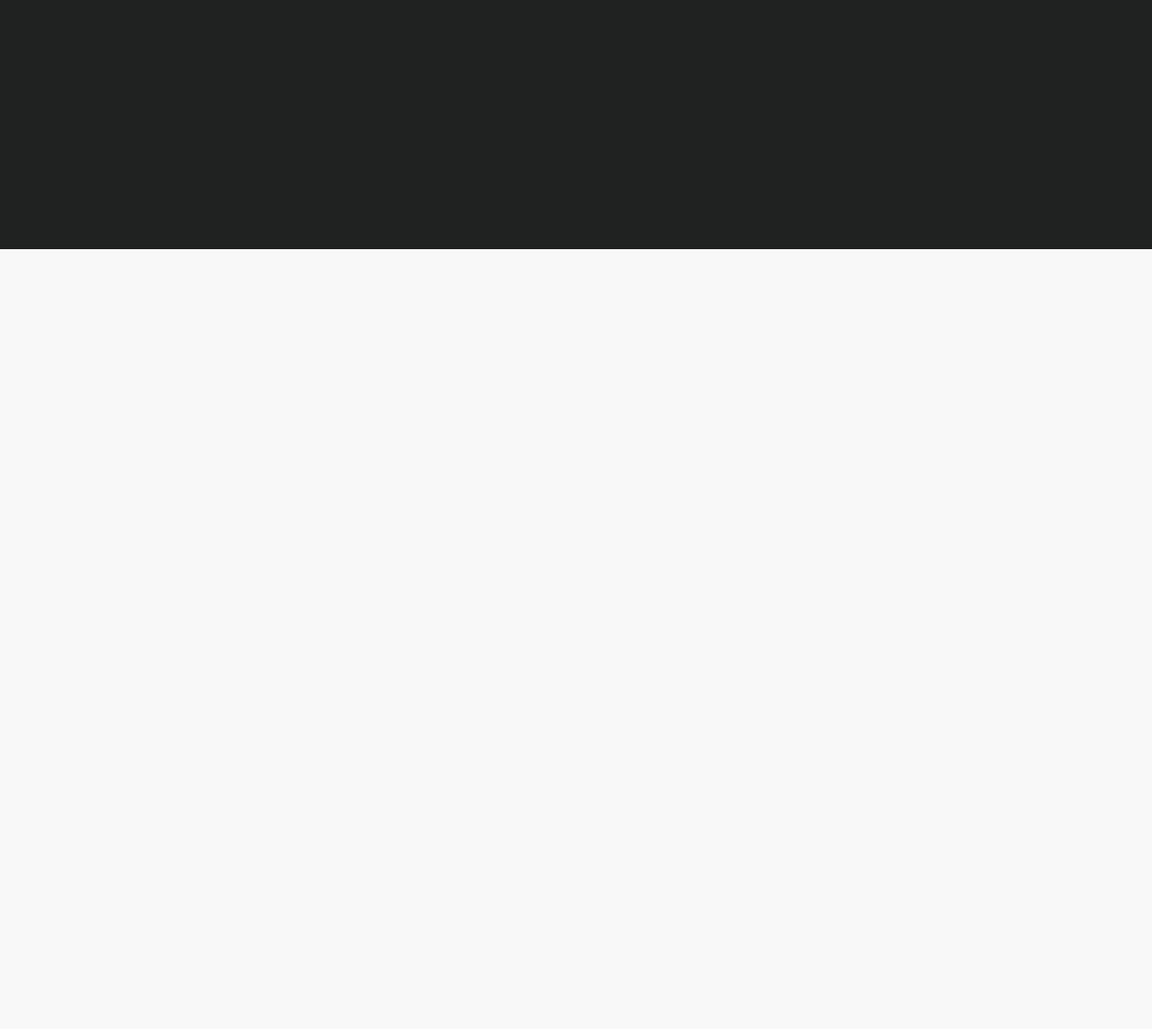
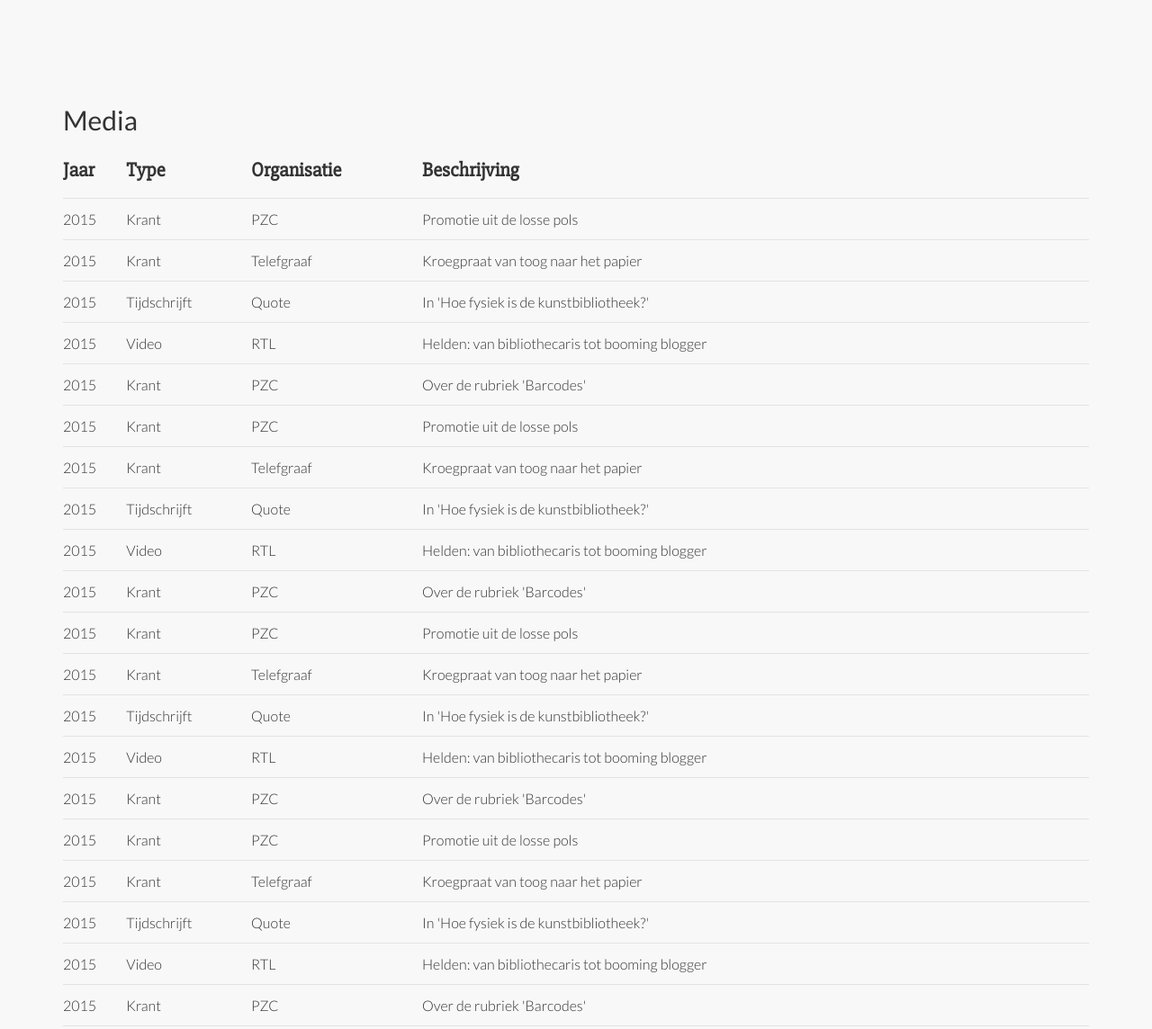
Before and after one commit to JBostelaar/mijns, a website: page dev/html/in-de-media.html in a window 1280 px wide. Shown: the part 1038-2182 px from the top of the page at 90% size. Before the commit the page ends 1315 px from the top, so only its background shows below. Drawn offline with nearby package versions, Linux system fonts and the light colour scheme; files that its build step writes are made by us from their sources; files whose address does not match are found by name.

Commit message:
fixed media page

```diff
--- a/dev/html/in-de-media.html
+++ b/dev/html/in-de-media.html
@@ -1,21 +1,158 @@
 @@include('inc/head.html')
 @@include('components/header.html')
 
-<main class="media">
+<main class="in-de-media clearfix">
 	<header class="media__header">
 		<h1>Mijns in de media</h1>
 	</header>
 
-	<section class="container">
+	<section class="media_statics container">
+		<div class="row">
+			<div class="col-md-6">
+				<img src="assets/images/thumb.jpg" />
+			</div>
+			<div class="media__numbers col-md-6">
+				<ul>
+					<li>Schrift<span>48</span></li>
+					<li>Radio/TV<span>12</span></li>
+				</ul>
+				<p>Edwin Mijnsbergen Lorem ipsum dolor sit amet, consectetur adipisicing elit. Quisquam, soluta, doloribus! Magnam laborum aspernatur consequuntur aliquam consectetur, veritatis accusamus amet numquam aut, a commodi! Harum cupiditate omnis porro dignissimos molestiae.</p>
+			</div>
+		</div>
+	</section>
+
+	<section class="container media__items">
+		<h2>Media</h2>
 		<table class="media__table">
 			<thead>
-				<th>Jaar</th>
-				<th>Type</th>
-				<th>Organisatie</th>
-				<th>Beschrijving</th>
+				<tr>
+					<th>Jaar</th>
+					<th>Type</th>
+					<th>Organisatie</th>
+					<th>Beschrijving</th>
+				</tr>
 			</thead>
 			<tbody>
-				<tr></tr>
+				<tr>
+					<td>2015</td>
+					<td>Krant</td>
+					<td>PZC</td>
+					<td class="desc">Promotie uit de losse pols</td>
+				</tr>
+				<tr>
+					<td>2015</td>
+					<td>Krant</td>
+					<td>Telefgraaf</td>
+					<td class="desc">Kroegpraat van toog naar het papier</td>
+				</tr>
+				<tr>
+					<td>2015</td>
+					<td>Tijdschrijft</td>
+					<td>Quote</td>
+					<td class="desc">In 'Hoe fysiek is de kunstbibliotheek?'</td>
+				</tr>
+				<tr>
+					<td>2015</td>
+					<td>Video</td>
+					<td>RTL</td>
+					<td class="desc">Helden: van bibliothecaris tot booming blogger</td>
+				</tr>
+				<tr>
+					<td>2015</td>
+					<td>Krant</td>
+					<td>PZC</td>
+					<td class="desc">Over de rubriek 'Barcodes'</td>
+				</tr>
+				<tr>
+					<td>2015</td>
+					<td>Krant</td>
+					<td>PZC</td>
+					<td class="desc">Promotie uit de losse pols</td>
+				</tr>
+				<tr>
+					<td>2015</td>
+					<td>Krant</td>
+					<td>Telefgraaf</td>
+					<td class="desc">Kroegpraat van toog naar het papier</td>
+				</tr>
+				<tr>
+					<td>2015</td>
+					<td>Tijdschrijft</td>
+					<td>Quote</td>
+					<td class="desc">In 'Hoe fysiek is de kunstbibliotheek?'</td>
+				</tr>
+				<tr>
+					<td>2015</td>
+					<td>Video</td>
+					<td>RTL</td>
+					<td class="desc">Helden: van bibliothecaris tot booming blogger</td>
+				</tr>
+				<tr>
+					<td>2015</td>
+					<td>Krant</td>
+					<td>PZC</td>
+					<td class="desc">Over de rubriek 'Barcodes'</td>
+				</tr>
+				<tr>
+					<td>2015</td>
+					<td>Krant</td>
+					<td>PZC</td>
+					<td class="desc">Promotie uit de losse pols</td>
+				</tr>
+				<tr>
+					<td>2015</td>
+					<td>Krant</td>
+					<td>Telefgraaf</td>
+					<td class="desc">Kroegpraat van toog naar het papier</td>
+				</tr>
+				<tr>
+					<td>2015</td>
+					<td>Tijdschrijft</td>
+					<td>Quote</td>
+					<td class="desc">In 'Hoe fysiek is de kunstbibliotheek?'</td>
+				</tr>
+				<tr>
+					<td>2015</td>
+					<td>Video</td>
+					<td>RTL</td>
+					<td class="desc">Helden: van bibliothecaris tot booming blogger</td>
+				</tr>
+				<tr>
+					<td>2015</td>
+					<td>Krant</td>
+					<td>PZC</td>
+					<td class="desc">Over de rubriek 'Barcodes'</td>
+				</tr>
+				<tr>
+					<td>2015</td>
+					<td>Krant</td>
+					<td>PZC</td>
+					<td class="desc">Promotie uit de losse pols</td>
+				</tr>
+				<tr>
+					<td>2015</td>
+					<td>Krant</td>
+					<td>Telefgraaf</td>
+					<td class="desc">Kroegpraat van toog naar het papier</td>
+				</tr>
+				<tr>
+					<td>2015</td>
+					<td>Tijdschrijft</td>
+					<td>Quote</td>
+					<td class="desc">In 'Hoe fysiek is de kunstbibliotheek?'</td>
+				</tr>
+				<tr>
+					<td>2015</td>
+					<td>Video</td>
+					<td>RTL</td>
+					<td class="desc">Helden: van bibliothecaris tot booming blogger</td>
+				</tr>
+				<tr>
+					<td>2015</td>
+					<td>Krant</td>
+					<td>PZC</td>
+					<td class="desc">Over de rubriek 'Barcodes'</td>
+				</tr>
 			</tbody>
 		</table>
 	</section>
--- a/dev/sass/pages/_media.sass
+++ b/dev/sass/pages/_media.sass
@@ -1,11 +1,51 @@
 .media__header
-	height: 60vh
+	height: 50vh
 	h1
 		font-size: 45px
 		font-family: $slabo
 		text-align: center
-		line-height: 60vh
+		line-height: 50vh
+		margin: 0
+
+.media_statics
+	margin-bottom: 100px
+	img
+		width: 100%
+
+	ul
+		list-style: none
+		margin-top: 100px
+		li
+			font-size: 40px
+			font-weight: 300
+			position: relative
+			width: auto
+			span
+				color: $primay-color
+				font-size: 30px
+				position: absolute
+				top: -10px
+				margin-left: 10px
+	p
+		padding-left: 40px
+		font-size: 18px
+		line-height: 30px
+		font-weight: 300
+
 
 .media__table
 	width: 100%
 	margin-bottom: 100px
+
+	tr
+		border-bottom: 1px solid #e4e3e2
+		th
+			font-size: 22px
+			font-family: $slabo
+			line-height: 60px
+		td
+			font-size: 16px
+			line-height: 45px
+			font-weight: 300
+			&.desc
+				width: 65%
--- a/gulpfile.js
+++ b/gulpfile.js
@@ -34,7 +34,7 @@ gulp.task('js', function () {
 // Watch js, sass & html
 gulp.task('watch', function () {
     gulp.watch('dev/js/**/*.js', ["js"]);
-    gulp.watch('dev/sass/*.sass', ["sass"]);
+    gulp.watch('dev/sass/**/*.sass', ["sass"]);
     gulp.watch('dev/html/**/*.html', ["fileinclude"]);
 });
 
```
Also changed, not shown: dev/images/thumb.jpg (added).
